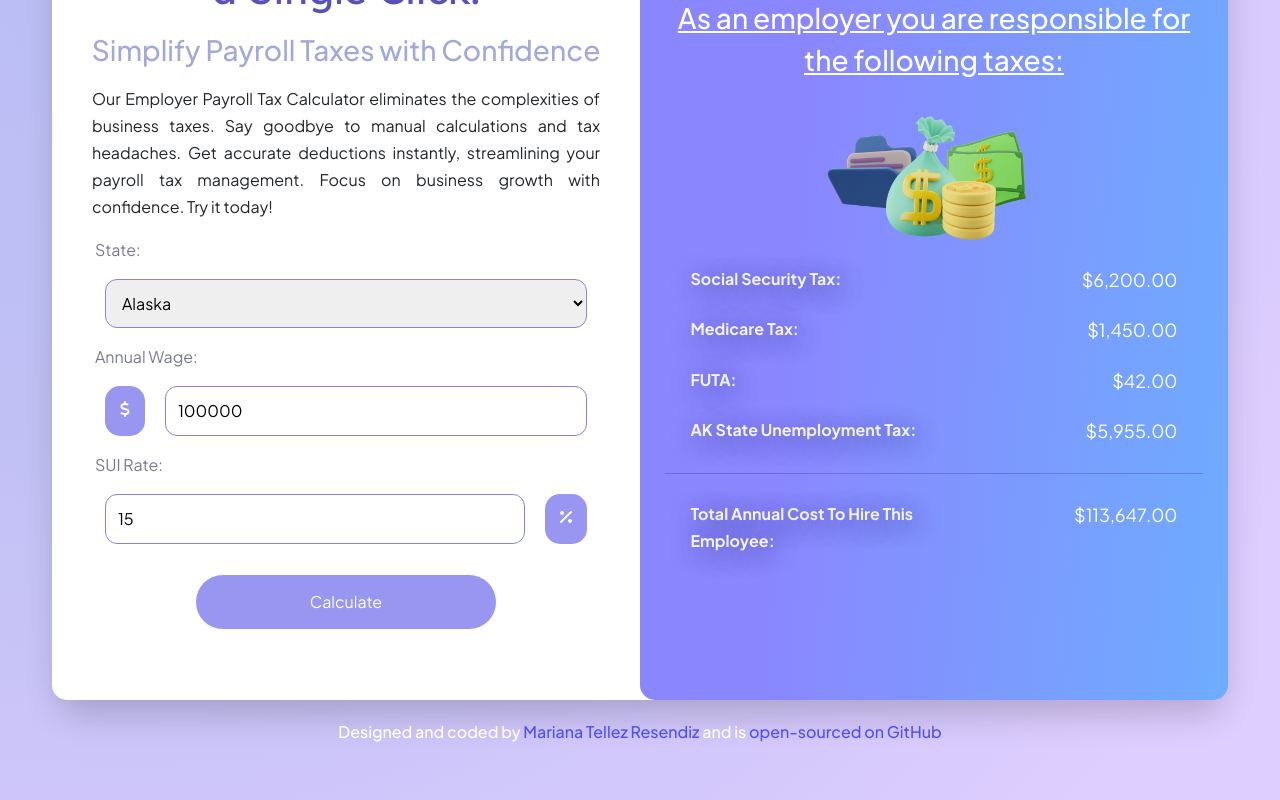
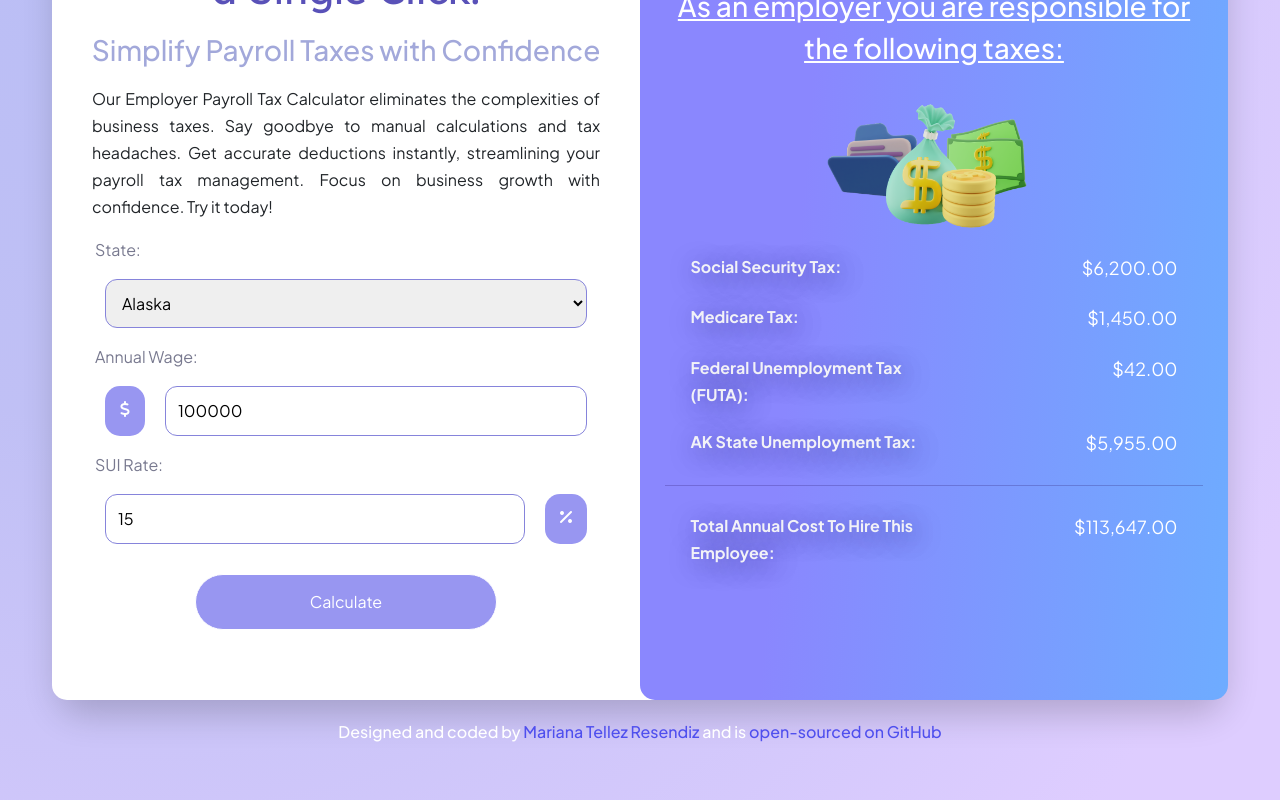
Before and after one commit to MarianaTellezR/employer-payroll-tax-calculator-mariana-tellez, a React (Create React App) app: page / in a window 1280 px wide. Both pictures are taken after a click on the input "Calculate". Shown: the part 261-1061 px from the top of the page. Built offline with nearby package versions, Linux system fonts and the light colour scheme.

Commit message:
Updated FUTA title

```diff
--- a/src/SocialMedicareFUTA.js
+++ b/src/SocialMedicareFUTA.js
@@ -21,7 +21,7 @@ export default function SocialMedicareFUTA(props) {
       </div>
       <div className="row">
         <div className="col-7">
-          <p className="tag-name">FUTA: </p>
+          <p className="tag-name">Federal Unemployment Tax (FUTA): </p>
         </div>
         <div className="col-5">
           <p className="data-results">{props.futaa}</p>
```
